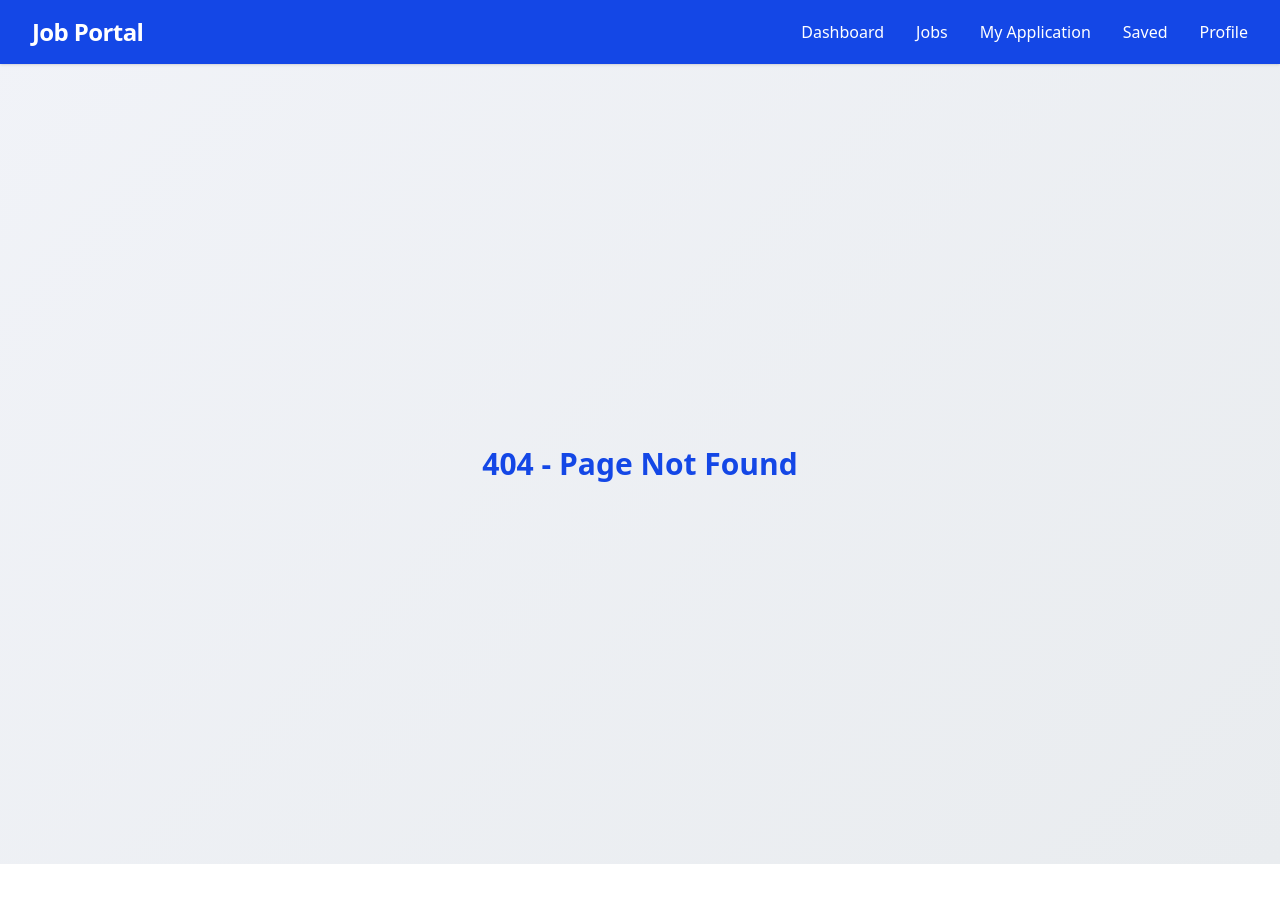
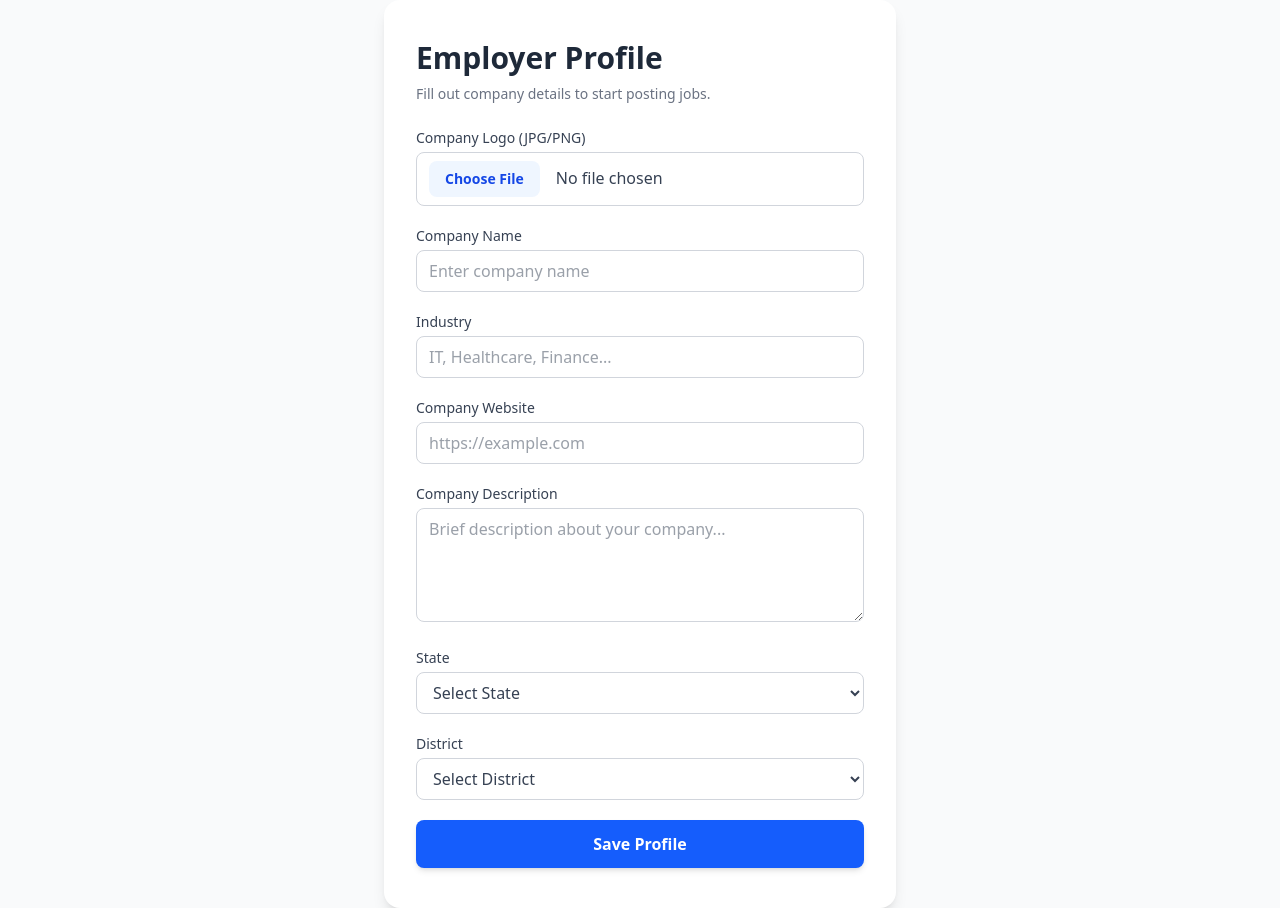
Before and after one commit to Deepak5556/JobPortalFrontend, a React (Vite) app: page /EmployerProfileForm in a window 1280 px wide. Before the commit this address had no page. Before the commit the page ends 864 px from the top, so only its background shows below. Built offline with nearby package versions, Linux system fonts and the light colour scheme.

Commit message:
EmployerForm Added

```diff
--- a/src/App.jsx
+++ b/src/App.jsx
@@ -10,6 +10,7 @@ import Profile from "./pages/Profile";
 import SavedJobs from "./pages/Saved";
 import { ApplicationsProvider } from "../src/contexts/ApplicationsContext";
 import JobSeekerProfileForm from "./pages/JobSeekerProfileForm";
+import EmployerProfileForm from "./pages/EmployerProfileForm ";
 
 const NotFound = () => (
   <div className="flex items-center justify-center h-screen">
@@ -20,7 +21,7 @@ const NotFound = () => (
 const AppRoutes = () => {
   const location = useLocation();
   // Only show Navbar if not login or signup
-  const hideNavbarPaths = ["/login", "/signup","/JobSeekerProfileForm"];
+  const hideNavbarPaths = ["/login", "/signup","/JobSeekerProfileForm", "/EmployerProfileForm"];
   const shouldShowNavbar = !hideNavbarPaths.includes(location.pathname);
 
   return (
@@ -36,6 +37,7 @@ const AppRoutes = () => {
         <Route path="/profile" element={<Profile />} />
         <Route path="/saved" element={<SavedJobs />} />
         <Route path="/JobSeekerProfileForm" element={<JobSeekerProfileForm />} />
+        <Route path="/EmployerProfileForm" element={<EmployerProfileForm />} />
         <Route path="*" element={<NotFound />} />
       </Routes>
     </>
--- a/src/pages/Dashboard.jsx
+++ b/src/pages/Dashboard.jsx
@@ -1,8 +1,6 @@
 import React from "react";
-import NavBar from "../components/NavBar";
 import Footer from "../components/Footer";
 
-// Mock jobs data
 const mockJobs = [
   {
     id: 1,
@@ -30,28 +28,29 @@ const mockJobs = [
   },
 ];
 
+const data = localStorage.getItem("user");
+const user = data ? JSON.parse(data) : null;
+
 const Dashboard = () => {
   return (
     <div className="min-h-screen bg-gradient-to-br from-gray-50 to-blue-50 flex flex-col">
       {/* Fixed NavBar at the top */}
-
       {/* Main grid layout */}
       <main className="flex-grow container max-w-7xl mx-auto px-4 py-10 grid grid-cols-1 md:grid-cols-4 gap-8">
         {/* Sidebar (profile/shortcuts) */}
         <aside className="hidden md:block col-span-1 bg-white rounded-2xl shadow p-6 h-fit">
           <div className="flex flex-col items-center">
             <img
-              src="https://randomuser.me/api/portraits/men/75.jpg"
+              src="https://deepakportfolioo.web.app/assets/deepak-DN2WtHp-.png"
               alt="Profile"
               className="w-24 h-24 rounded-full shadow mb-4 border-4 border-white"
             />
             <div className="text-center">
               <h2 className="text-xl font-bold text-gray-800 mb-1">
-                Deepakkumar
+                {user?.username}
               </h2>
-
               <p className="text-sm text-blue-700 mb-4">
-                Frontend Developer | Job Seeker
+                {user?.role}
               </p>
             </div>
             <div className="flex flex-col gap-2 w-full">
@@ -88,7 +87,7 @@ const Dashboard = () => {
           {/* Welcome banner */}
           <div className="bg-gradient-to-r from-blue-600 to-blue-400 text-white rounded-xl shadow-lg p-7 flex items-center relative overflow-hidden mb-3">
             <div>
-              <h2 className="text-3xl font-bold mb-1">Welcome, Deepak!</h2>
+              <h2 className="text-3xl font-bold mb-1">Welcome, {user?.username} !</h2>
               <p className="text-lg opacity-90">
                 Your dashboard is live — Apply to new jobs, track applications,
                 and grow your network.
--- /dev/null
+++ b/src/pages/EmployerProfileForm .jsx
@@ -0,0 +1,258 @@
+import axios from "axios";
+import React, { useState } from "react";
+import { useNavigate } from "react-router-dom";
+import statesAndDistricts from "../Data/StatesAndDistricts.js";
+
+const EmployerProfileForm = () => {
+  const [companyName, setCompanyName] = useState("");
+  const [industry, setIndustry] = useState("");
+  const [companyWebsite, setCompanyWebsite] = useState("");
+  const [description, setDescription] = useState("");
+  const [state, setState] = useState("");
+  const [district, setDistrict] = useState("");
+  const [logoFile, setLogoFile] = useState(null);
+  const [logoPreview, setLogoPreview] = useState(null);
+  const [error, setError] = useState("");
+  const [loading, setLoading] = useState(false);
+
+  const navigate = useNavigate();
+
+  const handleLogoChange = (e) => {
+    const file = e.target.files[0];
+    if (file) {
+      setLogoFile(file);
+      setLogoPreview(URL.createObjectURL(file));
+    }
+  };
+
+  const handleRemoveLogo = () => {
+    setLogoFile(null);
+    setLogoPreview(null);
+  };
+
+  const handleSubmit = async (e) => {
+    e.preventDefault();
+    setError("");
+
+    // Validation for all fields
+    if (!companyName.trim()) return setError("Company Name is required.");
+    if (!industry.trim()) return setError("Industry is required.");
+    if (!companyWebsite.trim()) return setError("Company Website is required.");
+    if (!description.trim()) return setError("Description is required.");
+    if (!state) return setError("State is required.");
+    if (!district) return setError("District is required.");
+    if (!logoFile) return setError("Company Logo is required.");
+
+    try {
+      setLoading(true);
+
+      // Upload logo image
+      const logoData = new FormData();
+      logoData.append("file", logoFile);
+      const logoRes = await axios.post(
+        "http://localhost:5252/api/UploadCompanyLogo",
+        logoData,
+        { headers: { "Content-Type": "multipart/form-data" } }
+      );
+      const logoUrl = logoRes.data.url;
+
+      // Get logged-in user
+      const user = JSON.parse(localStorage.getItem("user"));
+
+      // Payload for EmployerProfile
+      const payload = {
+        userId: user?.id || 0,
+        companyName,
+        industry,
+        companyWebsite,
+        description,
+        logo: logoUrl,
+        location: `${district}, ${state}`,
+        jobListings: [],
+      };
+
+      await axios.post("http://localhost:5252/api/EmployerProfiles", payload);
+
+      alert("Employer profile created successfully!");
+      navigate("/dashboard");
+    } catch (err) {
+      setError(
+        err.response?.data?.message || "Something went wrong. Please try again."
+      );
+    } finally {
+      setLoading(false);
+    }
+  };
+
+  const inputClasses =
+    "w-full px-3 py-2 border border-gray-300 rounded-lg focus:outline-none focus:ring-2 focus:ring-blue-500 text-gray-700";
+
+  return (
+    <div className="min-h-screen flex items-center justify-center bg-gray-50">
+      <div className="bg-white px-8 py-10 rounded-2xl shadow-lg max-w-lg w-full">
+        <h1 className="text-3xl font-bold mb-2 text-gray-800">
+          Employer Profile
+        </h1>
+        <p className="text-sm text-gray-500 mb-6">
+          Fill out company details to start posting jobs.
+        </p>
+
+        {error && (
+          <div className="mb-4 p-3 rounded-lg bg-red-100 text-red-700 text-sm">
+            {error}
+          </div>
+        )}
+
+        <form onSubmit={handleSubmit} className="space-y-5">
+          {/* Logo Upload */}
+          <div>
+            <label className="block mb-1 text-sm font-medium text-gray-700">
+              Company Logo (JPG/PNG)
+            </label>
+            {logoPreview ? (
+              <div className="relative w-32 h-32 mb-3">
+                <img
+                  src={logoPreview}
+                  alt="Logo Preview"
+                  className="w-full h-full object-cover rounded-lg border"
+                />
+                <button
+                  type="button"
+                  onClick={handleRemoveLogo}
+                  className="absolute -top-2 -right-2 bg-red-500 text-white rounded-full p-1 text-xs"
+                >
+                  ✕
+                </button>
+              </div>
+            ) : (
+              <input
+                type="file"
+                accept="image/jpeg,image/png"
+                onChange={handleLogoChange}
+                className={`${inputClasses} file:mr-4 file:py-2 file:px-4
+                  file:rounded-lg file:border-0 file:text-sm file:font-semibold
+                  file:bg-blue-50 file:text-blue-700 hover:file:bg-blue-100`}
+                disabled={loading}
+              />
+            )}
+          </div>
+
+          {/* Company Name */}
+          <div>
+            <label className="block mb-1 text-sm font-medium text-gray-700">
+              Company Name
+            </label>
+            <input
+              type="text"
+              value={companyName}
+              onChange={(e) => setCompanyName(e.target.value)}
+              placeholder="Enter company name"
+              className={inputClasses}
+              disabled={loading}
+            />
+          </div>
+
+          {/* Industry */}
+          <div>
+            <label className="block mb-1 text-sm font-medium text-gray-700">
+              Industry
+            </label>
+            <input
+              type="text"
+              value={industry}
+              onChange={(e) => setIndustry(e.target.value)}
+              placeholder="IT, Healthcare, Finance..."
+              className={inputClasses}
+              disabled={loading}
+            />
+          </div>
+
+          {/* Company Website */}
+          <div>
+            <label className="block mb-1 text-sm font-medium text-gray-700">
+              Company Website
+            </label>
+            <input
+              type="url"
+              value={companyWebsite}
+              onChange={(e) => setCompanyWebsite(e.target.value)}
+              placeholder="https://example.com"
+              className={inputClasses}
+              disabled={loading}
+            />
+          </div>
+
+          {/* Description */}
+          <div>
+            <label className="block mb-1 text-sm font-medium text-gray-700">
+              Company Description
+            </label>
+            <textarea
+              value={description}
+              onChange={(e) => setDescription(e.target.value)}
+              placeholder="Brief description about your company..."
+              rows="4"
+              className={inputClasses}
+              disabled={loading}
+            />
+          </div>
+
+          {/* State */}
+          <div>
+            <label className="block mb-1 text-sm font-medium text-gray-700">
+              State
+            </label>
+            <select
+              value={state}
+              onChange={(e) => {
+                setState(e.target.value);
+                setDistrict("");
+              }}
+              className={inputClasses}
+              disabled={loading}
+            >
+              <option value="">Select State</option>
+              {Object.keys(statesAndDistricts).map((stateName) => (
+                <option key={stateName} value={stateName}>
+                  {stateName}
+                </option>
+              ))}
+            </select>
+          </div>
+
+          {/* District */}
+          <div>
+            <label className="block mb-1 text-sm font-medium text-gray-700">
+              District
+            </label>
+            <select
+              value={district}
+              onChange={(e) => setDistrict(e.target.value)}
+              className={inputClasses}
+              disabled={!state || loading}
+            >
+              <option value="">Select District</option>
+              {state &&
+                statesAndDistricts[state]?.map((districtName) => (
+                  <option key={districtName} value={districtName}>
+                    {districtName}
+                  </option>
+                ))}
+            </select>
+          </div>
+
+          {/* Submit */}
+          <button
+            type="submit"
+            className="w-full bg-blue-600 hover:bg-blue-700 text-white font-semibold py-3 rounded-lg shadow-md transition-colors"
+            disabled={loading}
+          >
+            {loading ? "Saving..." : "Save Profile"}
+          </button>
+        </form>
+      </div>
+    </div>
+  );
+};
+
+export default EmployerProfileForm;
--- a/src/pages/Profile.jsx
+++ b/src/pages/Profile.jsx
@@ -29,7 +29,9 @@ const Profile = () => {
   const [editExperience, setEditExperience] = useState(false);
   const [editSkills, setEditSkills] = useState(false);
 
-  const [photo, setPhoto] = useState("https://deepakportfolioo.web.app/assets/deepak-DN2WtHp-.png");
+  const [photo, setPhoto] = useState(
+    "https://deepakportfolioo.web.app/assets/deepak-DN2WtHp-.png"
+  );
   const [name, setName] = useState("John Doe");
   const [phone, setPhone] = useState("+91 9876543210");
   const [location, setLocation] = useState("Bangalore, India");
@@ -45,12 +47,10 @@ const Profile = () => {
     if (data) {
       try {
         const jsonData = JSON.parse(data);
-        console.log("Logged in user:", jsonData.username);
         if (jsonData.username) setName(jsonData.username);
         if (jsonData.phoneNumber) setPhone(jsonData.phoneNumber);
         if (jsonData.location) setLocation(jsonData.location);
         if (jsonData.role) setRole(jsonData.role);
-        console.log(jsonData.phone);
       } catch (err) {
         console.error("Error parsing user data from localStorage:", err);
       }
```
